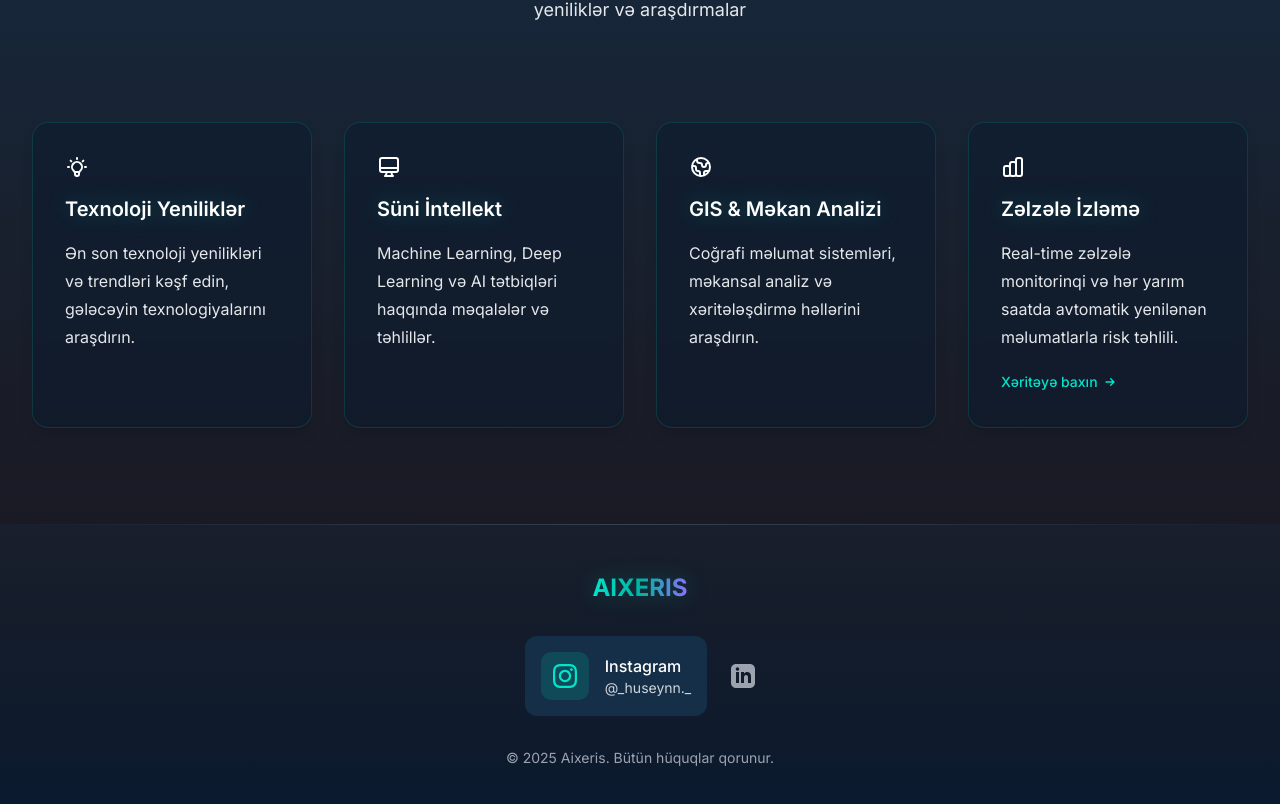
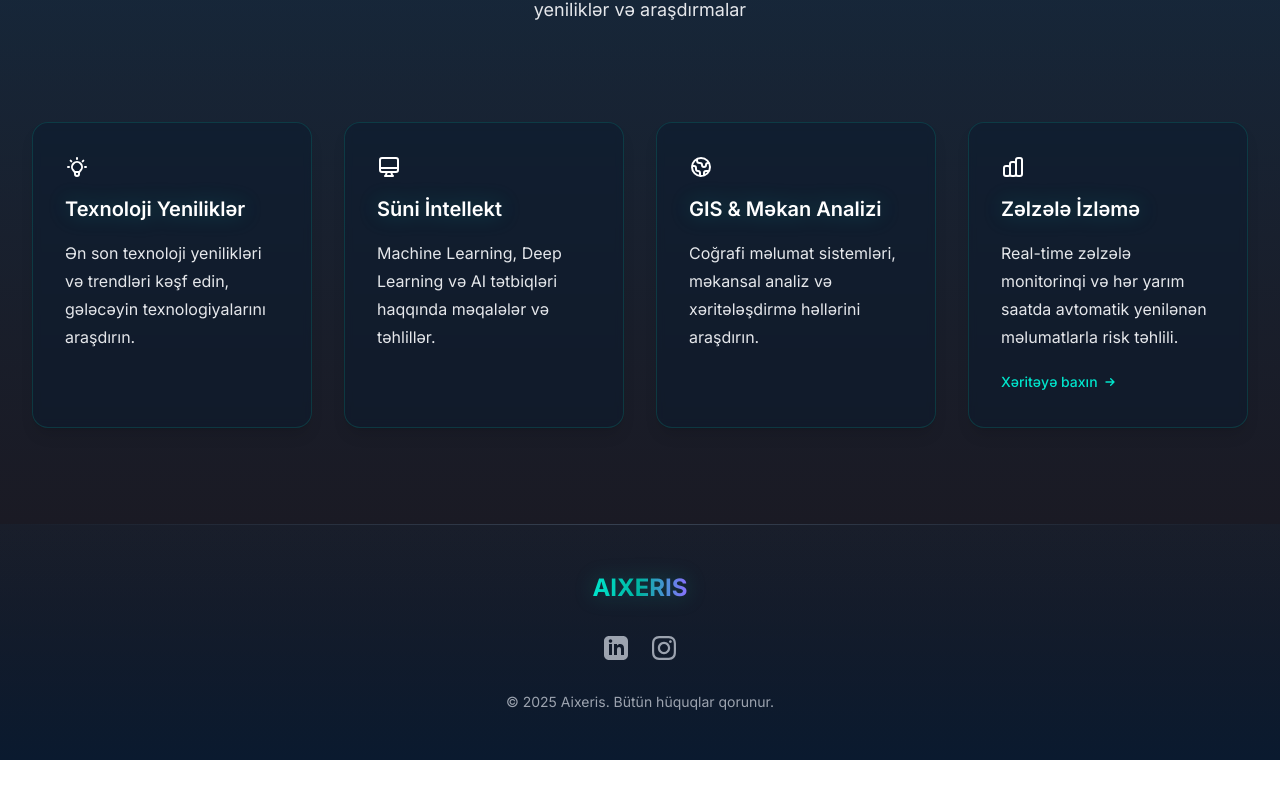
Before and after one commit to DevHuseyn/Aixeris, a Next.js app: page / in a window 1280 px wide. Shown: the part 1702-2506 px from the top of the page. After the commit the page ends 2462 px from the top, so only its background shows below. Built offline with nearby package versions, Linux system fonts and the light colour scheme.

Commit message:
Instagram butonunun stili LinkedIn ile uyumlu hale getirildi

```diff
--- a/src/components/ui/world-map-demo.tsx
+++ b/src/components/ui/world-map-demo.tsx
@@ -384,23 +384,6 @@
               className="flex items-center space-x-6"
             >
               <a
-                href="https://www.instagram.com/_huseynn._?igsh=dDh5cXFrdzNoanRi"
-                target="_blank"
-                rel="noopener noreferrer"
-                className="flex items-center p-4 rounded-xl bg-[#142F47] hover:bg-[#1A3A58] transition-colors duration-200"
-              >
-                <span className="bg-[#00B4A2]/20 text-[#00E5CC] p-3 rounded-lg mr-4">
-                  <svg className="w-6 h-6" fill="currentColor" viewBox="0 0 24 24">
-                    <path d="M12 2.163c3.204 0 3.584.012 4.85.07 3.252.148 4.771 1.691 4.919 4.919.058 1.265.069 1.645.069 4.849 0 3.205-.012 3.584-.069 4.849-.149 3.225-1.664 4.771-4.919 4.919-1.266.058-1.644.07-4.85.07-3.204 0-3.584-.012-4.849-.07-3.26-.149-4.771-1.699-4.919-4.92-.058-1.265-.07-1.644-.07-4.849 0-3.204.013-3.583.07-4.849.149-3.227 1.664-4.771 4.919-4.919 1.266-.057 1.645-.069 4.849-.069zm0-2.163c-3.259 0-3.667.014-4.947.072-4.358.2-6.78 2.618-6.98 6.98-.059 1.281-.073 1.689-.073 4.948 0 3.259.014 3.668.072 4.948.2 4.358 2.618 6.78 6.98 6.98 1.281.058 1.689.072 4.948.072 3.259 0 3.668-.014 4.948-.072 4.354-.2 6.782-2.618 6.979-6.98.059-1.28.073-1.689.073-4.948 0-3.259-.014-3.667-.072-4.947-.196-4.354-2.617-6.78-6.979-6.98-1.281-.059-1.69-.073-4.949-.073zm0 5.838c-3.403 0-6.162 2.759-6.162 6.162s2.759 6.163 6.162 6.163 6.162-2.759 6.162-6.163c0-3.403-2.759-6.162-6.162-6.162zm0 10.162c-2.209 0-4-1.79-4-4 0-2.209 1.791-4 4-4s4 1.791 4 4c0 2.21-1.791 4-4 4zm6.406-11.845c-.796 0-1.441.645-1.441 1.44s.645 1.44 1.441 1.44c.795 0 1.439-.645 1.439-1.44s-.644-1.44-1.439-1.44z" />
-                  </svg>
-                </span>
-                <div>
-                  <div className="font-medium text-white">Instagram</div>
-                  <div className="text-sm text-gray-300">@_huseynn._</div>
-                </div>
-              </a>
-
-              <a
                 href="https://www.linkedin.com/in/huseyn-huseynli-9a843a309/"
                 target="_blank"
                 rel="noopener noreferrer"
@@ -413,6 +396,22 @@
                   viewBox="0 0 24 24"
                 >
                   <path d="M19 0h-14c-2.761 0-5 2.239-5 5v14c0 2.761 2.239 5 5 5h14c2.762 0 5-2.239 5-5v-14c0-2.761-2.238-5-5-5zm-11 19h-3v-11h3v11zm-1.5-12.268c-.966 0-1.75-.79-1.75-1.764s.784-1.764 1.75-1.764 1.75.79 1.75 1.764-.783 1.764-1.75 1.764zm13.5 12.268h-3v-5.604c0-3.368-4-3.113-4 0v5.604h-3v-11h3v1.765c1.396-2.586 7-2.777 7 2.476v6.759z" />
+                </svg>
+              </a>
+
+              <a
+                href="https://www.instagram.com/_huseynn._?igsh=dDh5cXFrdzNoanRi"
+                target="_blank"
+                rel="noopener noreferrer"
+                className="text-gray-400 hover:text-white transition-colors duration-300"
+              >
+                <span className="sr-only">Instagram</span>
+                <svg
+                  className="h-6 w-6"
+                  fill="currentColor"
+                  viewBox="0 0 24 24"
+                >
+                  <path d="M12 2.163c3.204 0 3.584.012 4.85.07 3.252.148 4.771 1.691 4.919 4.919.058 1.265.069 1.645.069 4.849 0 3.205-.012 3.584-.069 4.849-.149 3.225-1.664 4.771-4.919 4.919-1.266.058-1.644.07-4.85.07-3.204 0-3.584-.012-4.849-.07-3.26-.149-4.771-1.699-4.919-4.92-.058-1.265-.07-1.644-.07-4.849 0-3.204.013-3.583.07-4.849.149-3.227 1.664-4.771 4.919-4.919 1.266-.057 1.645-.069 4.849-.069zm0-2.163c-3.259 0-3.667.014-4.947.072-4.358.2-6.78 2.618-6.98 6.98-.059 1.281-.073 1.689-.073 4.948 0 3.259.014 3.668.072 4.948.2 4.358 2.618 6.78 6.98 6.98 1.281.058 1.689.072 4.948.072 3.259 0 3.668-.014 4.948-.072 4.354-.2 6.782-2.618 6.979-6.98.059-1.28.073-1.689.073-4.948 0-3.259-.014-3.667-.072-4.947-.196-4.354-2.617-6.78-6.979-6.98-1.281-.059-1.69-.073-4.949-.073zm0 5.838c-3.403 0-6.162 2.759-6.162 6.162s2.759 6.163 6.162 6.163 6.162-2.759 6.162-6.163c0-3.403-2.759-6.162-6.162-6.162zm0 10.162c-2.209 0-4-1.79-4-4 0-2.209 1.791-4 4-4s4 1.791 4 4c0 2.21-1.791 4-4 4zm6.406-11.845c-.796 0-1.441.645-1.441 1.44s.645 1.44 1.441 1.44c.795 0 1.439-.645 1.439-1.44s-.644-1.44-1.439-1.44z" />
                 </svg>
               </a>
             </motion.div>
@@ -505,17 +504,16 @@
                     href="https://www.instagram.com/_huseynn._?igsh=dDh5cXFrdzNoanRi"
                     target="_blank"
                     rel="noopener noreferrer"
-                    className="flex items-center p-4 rounded-xl bg-[#142F47] hover:bg-[#1A3A58] transition-colors duration-200"
+                    className="text-gray-400 hover:text-white transition-colors duration-300"
                   >
-                    <span className="bg-[#00B4A2]/20 text-[#00E5CC] p-3 rounded-lg mr-4">
-                      <svg className="w-6 h-6" fill="currentColor" viewBox="0 0 24 24">
-                        <path d="M12 2.163c3.204 0 3.584.012 4.85.07 3.252.148 4.771 1.691 4.919 4.919.058 1.265.069 1.645.069 4.849 0 3.205-.012 3.584-.069 4.849-.149 3.225-1.664 4.771-4.919 4.919-1.266.058-1.644.07-4.85.07-3.204 0-3.584-.012-4.849-.07-3.26-.149-4.771-1.699-4.919-4.92-.058-1.265-.07-1.644-.07-4.849 0-3.204.013-3.583.07-4.849.149-3.227 1.664-4.771 4.919-4.919 1.266-.057 1.645-.069 4.849-.069zm0-2.163c-3.259 0-3.667.014-4.947.072-4.358.2-6.78 2.618-6.98 6.98-.059 1.281-.073 1.689-.073 4.948 0 3.259.014 3.668.072 4.948.2 4.358 2.618 6.78 6.98 6.98 1.281.058 1.689.072 4.948.072 3.259 0 3.668-.014 4.948-.072 4.354-.2 6.782-2.618 6.979-6.98.059-1.28.073-1.689.073-4.948 0-3.259-.014-3.667-.072-4.947-.196-4.354-2.617-6.78-6.979-6.98-1.281-.059-1.69-.073-4.949-.073zm0 5.838c-3.403 0-6.162 2.759-6.162 6.162s2.759 6.163 6.162 6.163 6.162-2.759 6.162-6.163c0-3.403-2.759-6.162-6.162-6.162zm0 10.162c-2.209 0-4-1.79-4-4 0-2.209 1.791-4 4-4s4 1.791 4 4c0 2.21-1.791 4-4 4zm6.406-11.845c-.796 0-1.441.645-1.441 1.44s.645 1.44 1.441 1.44c.795 0 1.439-.645 1.439-1.44s-.644-1.44-1.439-1.44z" />
-                      </svg>
-                    </span>
-                    <div>
-                      <div className="font-medium text-white">Instagram</div>
-                      <div className="text-sm text-gray-300">@_huseynn._</div>
-                    </div>
+                    <span className="sr-only">Instagram</span>
+                    <svg
+                      className="h-6 w-6"
+                      fill="currentColor"
+                      viewBox="0 0 24 24"
+                    >
+                      <path d="M12 2.163c3.204 0 3.584.012 4.85.07 3.252.148 4.771 1.691 4.919 4.919.058 1.265.069 1.645.069 4.849 0 3.205-.012 3.584-.069 4.849-.149 3.225-1.664 4.771-4.919 4.919-1.266.058-1.644.07-4.85.07-3.204 0-3.584-.012-4.849-.07-3.26-.149-4.771-1.699-4.919-4.92-.058-1.265-.07-1.644-.07-4.849 0-3.204.013-3.583.07-4.849.149-3.227 1.664-4.771 4.919-4.919 1.266-.057 1.645-.069 4.849-.069zm0-2.163c-3.259 0-3.667.014-4.947.072-4.358.2-6.78 2.618-6.98 6.98-.059 1.281-.073 1.689-.073 4.948 0 3.259.014 3.668.072 4.948.2 4.358 2.618 6.78 6.98 6.98 1.281.058 1.689.072 4.948.072 3.259 0 3.668-.014 4.948-.072 4.354-.2 6.782-2.618 6.979-6.98.059-1.28.073-1.689.073-4.948 0-3.259-.014-3.667-.072-4.947-.196-4.354-2.617-6.78-6.979-6.98-1.281-.059-1.69-.073-4.949-.073zm0 5.838c-3.403 0-6.162 2.759-6.162 6.162s2.759 6.163 6.162 6.163 6.162-2.759 6.162-6.163c0-3.403-2.759-6.162-6.162-6.162zm0 10.162c-2.209 0-4-1.79-4-4 0-2.209 1.791-4 4-4s4 1.791 4 4c0 2.21-1.791 4-4 4zm6.406-11.845c-.796 0-1.441.645-1.441 1.44s.645 1.44 1.441 1.44c.795 0 1.439-.645 1.439-1.44s-.644-1.44-1.439-1.44z" />
+                    </svg>
                   </a>
                 </div>
               </motion.div>
```
